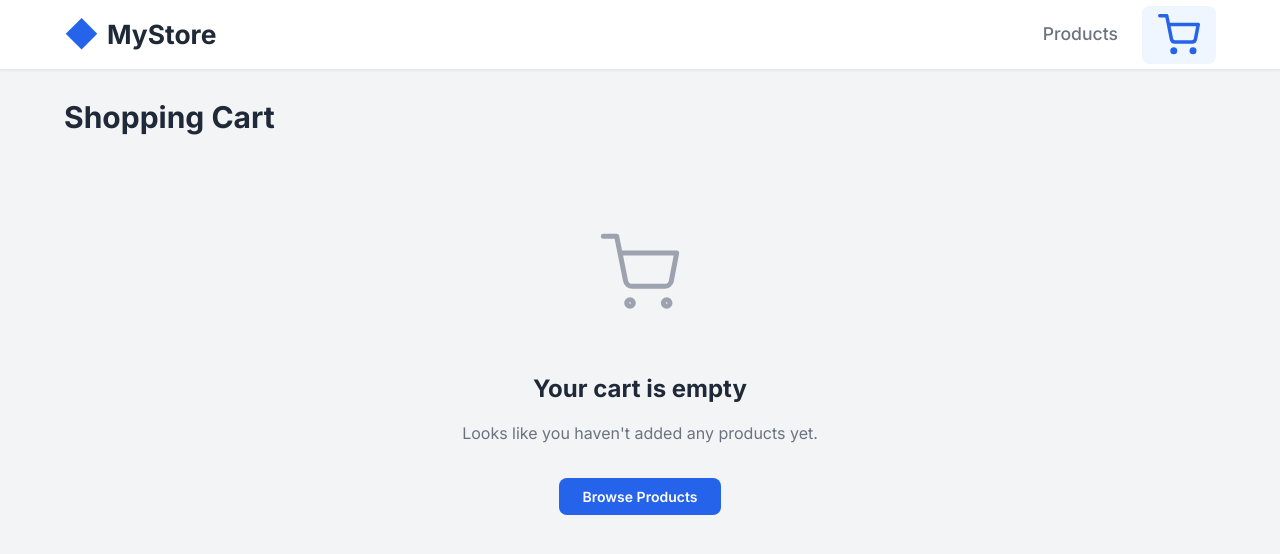
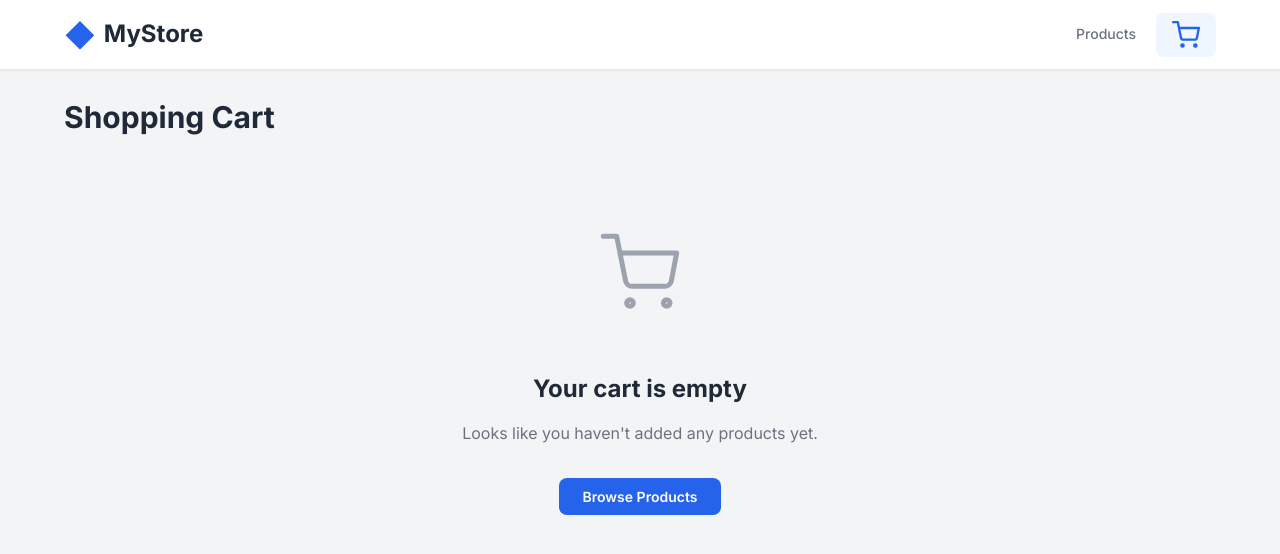
Before and after one commit to nithasp/udacity-full-stack-javascript-developer-course4-ex-, an Angular app: page /cart in a window 1280 px wide. Shown: the top 554 px of the page. Built offline with nearby package versions, Linux system fonts and the light colour scheme.

Commit message:
adjust navbar mobile menu ui

```diff
--- a/src/app/shared/components/navbar/navbar.component.html
+++ b/src/app/shared/components/navbar/navbar.component.html
@@ -5,8 +5,10 @@
       {{ title }}
     </a>
 
+    <!-- Hamburger toggle (mobile only) -->
     <button
       class="navbar__toggle"
+      [class.navbar__toggle--active]="mobileMenuOpen"
       (click)="toggleMobileMenu()"
       [attr.aria-expanded]="mobileMenuOpen"
       aria-label="Toggle navigation"
@@ -16,6 +18,15 @@
       <span class="navbar__toggle-bar"></span>
     </button>
 
+    <!-- Backdrop overlay (mobile only) -->
+    <div
+      class="navbar__backdrop"
+      [class.navbar__backdrop--visible]="mobileMenuOpen"
+      (click)="closeMobileMenu()"
+      aria-hidden="true"
+    ></div>
+
+    <!-- Navigation menu -->
     <div
       class="navbar__menu"
       [class.navbar__menu--open]="mobileMenuOpen"
@@ -28,8 +39,13 @@
         class="navbar__link"
         (click)="closeMobileMenu()"
       >
-        Products
+        <svg class="navbar__link-icon" xmlns="http://www.w3.org/2000/svg" viewBox="0 0 24 24" fill="none" stroke="currentColor" stroke-width="2" stroke-linecap="round" stroke-linejoin="round">
+          <rect x="3" y="3" width="7" height="7"/><rect x="14" y="3" width="7" height="7"/>
+          <rect x="14" y="14" width="7" height="7"/><rect x="3" y="14" width="7" height="7"/>
+        </svg>
+        <span>Products</span>
       </a>
+
       <a
         routerLink="/cart"
         routerLinkActive="navbar__link--active"
@@ -37,12 +53,15 @@
         (click)="closeMobileMenu()"
         aria-label="Cart"
       >
+        <span class="navbar__cart-icon-wrap">
           <svg class="navbar__cart-icon" xmlns="http://www.w3.org/2000/svg" viewBox="0 0 24 24" fill="none" stroke="currentColor" stroke-width="2" stroke-linecap="round" stroke-linejoin="round">
             <circle cx="9" cy="21" r="1"/>
             <circle cx="20" cy="21" r="1"/>
             <path d="M1 1h4l2.68 13.39a2 2 0 0 0 2 1.61h9.72a2 2 0 0 0 2-1.61L23 6H6"/>
           </svg>
           <span *ngIf="cartCount > 0" class="navbar__badge">{{ cartCount }}</span>
+        </span>
+        <span class="navbar__cart-label">Cart</span>
       </a>
     </div>
   </div>
--- a/src/app/shared/components/navbar/navbar.component.scss
+++ b/src/app/shared/components/navbar/navbar.component.scss
@@ -1,30 +1,45 @@
 @import 'variables';
 @import 'mixins';
+
+// ─── Open animation: drop down from above ──────────────────────────────────
+@keyframes menuDropDown {
+  from { opacity: 0; transform: translateY(-10px); }
+  to   { opacity: 1; transform: translateY(0); }
+}
+
+// ─── Close animation: retract upward ───────────────────────────────────────
+@keyframes menuRetractUp {
+  from { opacity: 1; transform: translateY(0); }
+  to   { opacity: 0; transform: translateY(-10px); }
+}
 
 .navbar {
   position: sticky;
   top: 0;
-  z-index: 100;
+  z-index: 200;
   background: $color-bg-white;
   border-bottom: 1px solid $color-border;
   box-shadow: $shadow-sm;
   height: $navbar-height;
 
+  // ── Container ────────────────────────────────────────────────────────────
   &__container {
     @include container;
     @include flex-between;
     height: 100%;
   }
 
+  // ── Brand / Logo ─────────────────────────────────────────────────────────
   &__brand {
     display: flex;
     align-items: center;
     gap: $spacing-sm;
-    font-size: 1.65rem;
+    font-size: 1.5rem;
     font-weight: $font-weight-bold;
     color: $color-text;
     text-decoration: none;
     transition: color $transition-fast;
+    z-index: 210;          // stay above backdrop
 
     &:hover {
       color: $color-primary;
@@ -33,32 +48,86 @@
 
   &__logo {
     color: $color-primary;
-    font-size: 2.0625rem;
+    font-size: 1.875rem;
   }
 
+  // ── Hamburger toggle (hidden ≥ md) ────────────────────────────────────────
   &__toggle {
     display: flex;
     flex-direction: column;
-    gap: 5px;
+    justify-content: center;
+    gap: 6px;
     background: none;
-    border: none;
+    border: 1px solid transparent;
+    border-radius: $border-radius-md;
     cursor: pointer;
     padding: $spacing-sm;
+    z-index: 210;          // stay above backdrop
+    transition: border-color $transition-fast, background $transition-fast;
+
+    &:hover {
+      background: $color-primary-bg;
+      border-color: $color-primary;
+    }
+
+    // ── Animated bars ──────────────────────────────────────────────────────
+    .navbar__toggle-bar {
+      width: 28px;
+      height: 2.5px;
+      background: $color-text;
+      border-radius: 2px;
+      transform-origin: center;
+      transition: transform $transition-base, opacity $transition-base, background $transition-base;
+    }
+
+    // Transform to × when active
+    &--active {
+      border-color: $color-primary;
+
+      .navbar__toggle-bar:nth-child(1) {
+        transform: translateY(8.5px) rotate(45deg);
+        background: $color-primary;
+      }
+      .navbar__toggle-bar:nth-child(2) {
+        opacity: 0;
+        transform: scaleX(0);
+      }
+      .navbar__toggle-bar:nth-child(3) {
+        transform: translateY(-8.5px) rotate(-45deg);
+        background: $color-primary;
+      }
+    }
 
     @include respond-to(md) {
       display: none;
     }
   }
 
-  &__toggle-bar {
-    width: 31px;
-    height: 3px;
-    background: $color-text;
-    border-radius: 2px;
-    transition: all $transition-fast;
+  // ── Backdrop / overlay (mobile only) ──────────────────────────────────────
+  &__backdrop {
+    display: none;
+
+    @media (max-width: #{$breakpoint-md - 1px}) {
+      display: block;
+      position: fixed;
+      inset: 0;
+      background: rgba(0, 0, 0, 0.35);
+      backdrop-filter: blur(2px);
+      z-index: 190;
+      opacity: 0;
+      pointer-events: none;
+      transition: opacity $transition-base;
+
+      &--visible {
+        opacity: 1;
+        pointer-events: all;
+      }
+    }
   }
 
+  // ── Navigation menu ────────────────────────────────────────────────────────
   &__menu {
+    // Mobile: hidden by default, shown as a full-width dropdown
     display: none;
     flex-direction: column;
     position: absolute;
@@ -66,19 +135,21 @@
     left: 0;
     right: 0;
     background: $color-bg-white;
-    border-bottom: 1px solid $color-border;
-    padding: $spacing-md;
+    border-bottom: 2px solid $color-border;
+    padding: $spacing-sm 0;
     box-shadow: $shadow-lg;
-    animation: slideUp 0.2s ease;
+    z-index: 200;
+    animation: menuDropDown 0.22s ease both;
 
     &--open {
       display: flex;
     }
 
     &--closing {
-      animation: menuSlideDown 0.2s ease forwards;
+      animation: menuRetractUp 0.2s ease forwards;
     }
 
+    // Desktop: inline row
     @include respond-to(md) {
       display: flex;
       flex-direction: row;
@@ -87,23 +158,25 @@
       border: none;
       padding: 0;
       box-shadow: none;
-      gap: $spacing-sm;
+      gap: $spacing-xs;
       align-items: center;
       animation: none;
     }
   }
 
+  // ── Nav link ───────────────────────────────────────────────────────────────
   &__link {
     display: flex;
     align-items: center;
     gap: $spacing-sm;
-    padding: $spacing-sm $spacing-md;
-    font-size: 1.1rem;
+    padding: $spacing-sm-md $spacing-lg;
+    font-size: $font-size-base;
     font-weight: $font-weight-medium;
     color: $color-text-light;
     text-decoration: none;
-    border-radius: $border-radius-md;
-    transition: all $transition-fast;
+    border-radius: 0;
+    transition: color $transition-fast, background $transition-fast;
+    min-height: 52px; // comfortable touch target
 
     &:hover {
       color: $color-primary;
@@ -114,37 +187,105 @@
       color: $color-primary;
       background: $color-primary-bg;
       font-weight: $font-weight-semibold;
+      position: relative;
+
+      // Left-side active indicator via pseudo-element (mobile)
+      &::after {
+        content: '';
+        position: absolute;
+        left: 3px;
+        top: 0;
+        bottom: 0;
+        width: 3px;
+        background: $color-primary;
+        border-radius: 0 2px 2px 0;
+      }
+
+      @include respond-to(md) {
+        border-radius: $border-radius-md;
+
+        &::after {
+          display: none;
+        }
+      }
+    }
+
+    // Desktop overrides
+    @include respond-to(md) {
+      padding: $spacing-sm $spacing-md;
+      border-radius: $border-radius-md;
+      font-size: $font-size-sm;
+      min-height: unset;
     }
   }
 
+  // ── Link icon (shown mobile, hidden desktop) ──────────────────────────────
+  &__link-icon {
+    width: 18px;
+    height: 18px;
+    flex-shrink: 0;
+    opacity: 0.7;
+
+    @include respond-to(md) {
+      display: none;
+    }
+  }
+
+  // ── Cart link specifics ───────────────────────────────────────────────────
   &__cart-link {
+    // on desktop: no gap between icon & label since label is hidden
+    @include respond-to(md) {
+      gap: 0;
+    }
+  }
+
+  &__cart-icon-wrap {
     position: relative;
+    display: flex;
+    align-items: center;
   }
 
   &__cart-icon {
-    width: 42px;
-    height: 42px;
+    width: 26px;
+    height: 26px;
+    flex-shrink: 0;
+
+    @include respond-to(md) {
+      width: 28px;
+      height: 28px;
+    }
   }
 
+  &__cart-label {
+    // visible on mobile, hidden on desktop (icon is enough)
+    display: inline;
+
+    @include respond-to(md) {
+      display: none;
+    }
+  }
+
+  // ── Badge ──────────────────────────────────────────────────────────────────
   &__badge {
     @include flex-center;
     position: absolute;
-    top: 2px;
-    right: 4px;
-    min-width: 24px;
-    height: 24px;
-    padding: 0 7px;
+    top: -6px;
+    right: -8px;
+    min-width: 20px;
+    height: 20px;
+    padding: 0 5px;
     background: $color-primary;
     color: white;
-    font-size: 14px;
+    font-size: $font-size-xs;
     font-weight: $font-weight-bold;
     border-radius: $border-radius-full;
     line-height: 1;
     animation: scaleIn 0.3s ease;
+    border: 2px solid $color-bg-white;
+
+    @include respond-to(md) {
+      top: -4px;
+      right: -6px;
+    }
   }
 }
-
-@keyframes menuSlideDown {
-  from { opacity: 1; transform: translateY(0); }
-  to   { opacity: 0; transform: translateY(24px); }
-}
--- a/src/app/shared/components/navbar/navbar.component.ts
+++ b/src/app/shared/components/navbar/navbar.component.ts
@@ -1,4 +1,4 @@
-import { Component, OnDestroy, OnInit } from '@angular/core';
+import { Component, ElementRef, HostListener, OnDestroy, OnInit } from '@angular/core';
 import { Subscription } from 'rxjs';
 import { CartService } from '../../../core/services/cart.service';
 
@@ -14,7 +14,10 @@ export class NavbarComponent implements OnInit, OnDestroy {
   menuClosing = false;
   private cartSub!: Subscription;
 
-  constructor(private cartService: CartService) {}
+  constructor(
+    private cartService: CartService,
+    private elRef: ElementRef
+  ) {}
 
   ngOnInit(): void {
     this.cartSub = this.cartService.cart$.subscribe(() => {
@@ -46,4 +49,20 @@ export class NavbarComponent implements OnInit, OnDestroy {
       this.menuClosing = false;
     }
   }
+
+  /** Close the mobile menu when the user clicks outside the navbar. */
+  @HostListener('document:click', ['$event'])
+  onDocumentClick(event: MouseEvent): void {
+    if (this.mobileMenuOpen && !this.elRef.nativeElement.contains(event.target)) {
+      this.closeMobileMenu();
+    }
+  }
+
+  /** Close the mobile menu on Escape key press. */
+  @HostListener('document:keydown.escape')
+  onEscapeKey(): void {
+    if (this.mobileMenuOpen) {
+      this.closeMobileMenu();
+    }
+  }
 }
```
Lines whose indentation alone changed are shown as unchanged.
